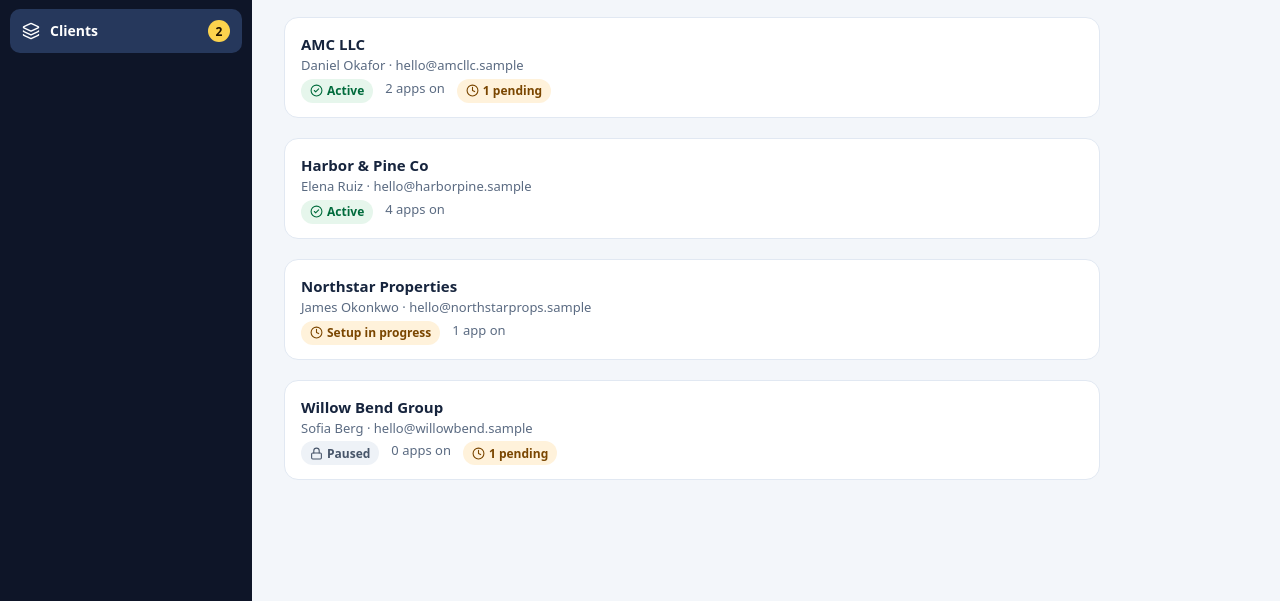
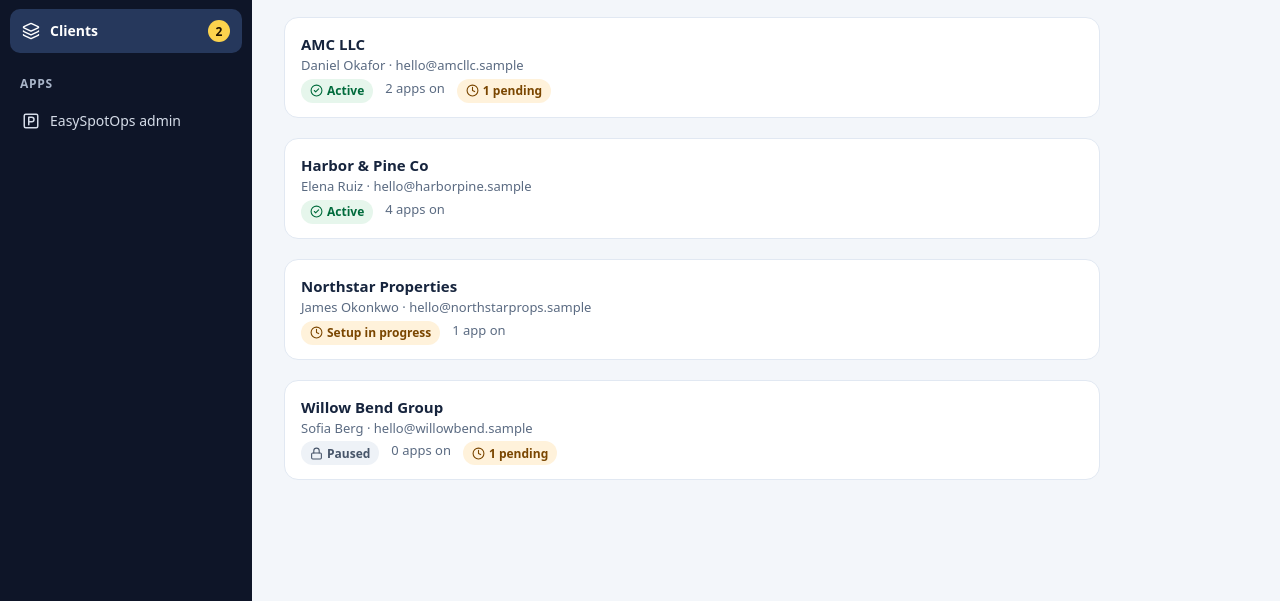
Before and after one commit to huyiacisla/assistant, a plain HTML site: page easyspot-hub/admin.html in a window 1280 px wide. Shown: the part 199-800 px from the top of the page. Drawn offline with Linux system fonts and the light colour scheme.

Commit message:
Open the admin entrance of EasySpotOps from the admin console
Each role page now lands on its own entrance: client., staff. or admin.

Co-Authored-By: Claude Fable 5.2 <noreply@anthropic.com>
Claude-Session: https://claude.ai/code/session_01PXkZgud6EJGWHxqafeMQer

```diff
--- a/easyspot-hub/admin.html
+++ b/easyspot-hub/admin.html
@@ -144,7 +144,7 @@ function sidebarHTML(){
  const navBtn=(v,label,icn,cnt)=>`<button type="button" class="sb-item" data-k="nav-${v}" data-go="${v}"${S.view===v||(v==='clients'&&S.view==='client')?' aria-current="page"':''}>${ic(icn,18)}<span>${label}</span>${cnt?`<span class="cnt" aria-label="${cnt} pending">${cnt}</span>`:''}</button>`;
  return brandSide('Admin')+
  `${blocked?'':`<div class="sb-ws"><span class="k">Signed in as</span><span class="v">${esc(me().name)} <span class="sample" style="color:#A9B5C9;border-color:#5B6B82">Sample</span></span></div>`}
- <nav class="sb-nav" aria-label="Main">${blocked?'':navBtn('clients','Clients','layers',waiting)}</nav>`;
+ <nav class="sb-nav" aria-label="Main">${blocked?'':navBtn('clients','Clients','layers',waiting)+`<div class="sb-label">Apps</div>`+APP_REGISTRY.filter(a=>a.launch.urlByRole&&a.launch.urlByRole[me().role]).map(a=>`<button type="button" class="sb-item" data-k="open-${a.id}" data-openapp="${a.id}">${ic(a.icon,18)}<span>${a.name} admin</span><span class="sr-only"> (opens in a new tab)</span></button>`).join('')}</nav>`;
 }
 
 function render(){
@@ -189,6 +189,7 @@ function helpItems(){return [
 ]}
 
 function handleRoleClick(t){
+ if(t.dataset.openapp){const a=appDef(t.dataset.openapp),u=a&&a.launch.urlByRole&&a.launch.urlByRole[me().role];if(!u)return;if(S.offline){live(`You're offline. ${a.name} will open when you're back online.`);return}const w=window.open(u,'_blank');if(!w){live('Your browser blocked the new tab. Allow pop-ups, then try again.');return}try{w.opener=null}catch(e){}closeDrawer(false);live(`${a.name} admin opened in a new tab.`);return}
  if(t.dataset.client){S.view='client';S.client=t.dataset.client;evSeen=new Set();render();$('#main').focus();return}
  if(t.dataset.tog){const [cid,app]=t.dataset.tog.split('|');const c=C(cid);if(!c)return;c.apps[app]=!c.apps[app];emitToggle(cid,app,c.apps[app]);note(`${c.name}: ${A(app).name} is now ${c.apps[app]?'on':'off'}.`,'apps');if(cid===AMC_ID)notify('cli_001','apps',`EasySpot turned ${A(app).name} ${c.apps[app]?'on':'off'} for your company.`);pushShared();render();live(`${A(app).name} for ${c.name}: ${c.apps[app]?'on':'off'}.`);const b=document.querySelector(`[data-k="sw-${cid}-${app}"]`);b&&b.focus();return}
  if(t.dataset.rqok||t.dataset.rqno){const id=t.dataset.rqok||t.dataset.rqno,r=S.reqs.find(x=>x.id===id);if(!r)return;const c=C(r.client);
--- a/easyspot-hub/shared/registry.js
+++ b/easyspot-hub/shared/registry.js
@@ -7,10 +7,10 @@ const APP_REGISTRY=[
   keywords:'parking permits guest passes entries tow spots',
   highlights:['Guest passes and permits','Entries and open spots','Tow requests'],
   lifecycle:'live',
-  /* The real product, one entrance per kind of person: account admins go to client., everyone else to staff.
+  /* The real product, one entrance per kind of person: account admins go to client., EasySpot's own admins to admin., everyone else to staff.
      It refuses to be framed (X-Frame-Options: DENY), so it opens in its own tab.
      Sample of the receiving side: apps/ops.html. */
-  launch:{type:'url',url:'https://staff.easyspotops.com/',urlByRole:{account_admin:'https://client.easyspotops.com/'},target:'blank',params:['app','companyId','propertyId','role','userId','theme','locale','returnUrl']},
+  launch:{type:'url',url:'https://staff.easyspotops.com/',urlByRole:{account_admin:'https://client.easyspotops.com/',internal_admin:'https://admin.easyspotops.com/'},target:'blank',params:['app','companyId','propertyId','role','userId','theme','locale','returnUrl']},
   requiresSingleProperty:true,allowedRoles:null},
  {id:'home',slug:'home',name:'EasySpotHome',shortName:'Home',category:'Residents',icon:'house',color:'#0F766E',
   description:'Handle building requests faster and make every move-in smooth.',
```
Also changed, not shown: easyspot-hub/tests/smoke.js (+4 -0 lines), 2 other files.
